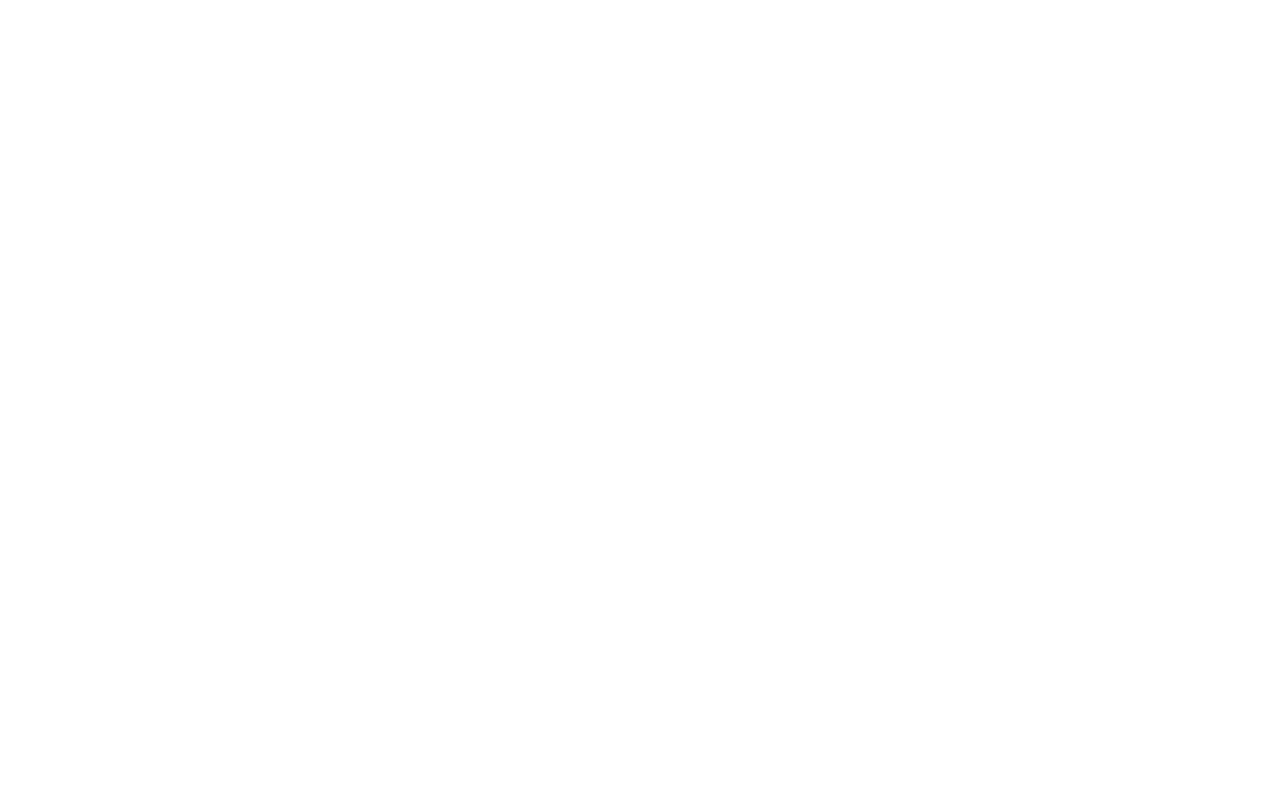
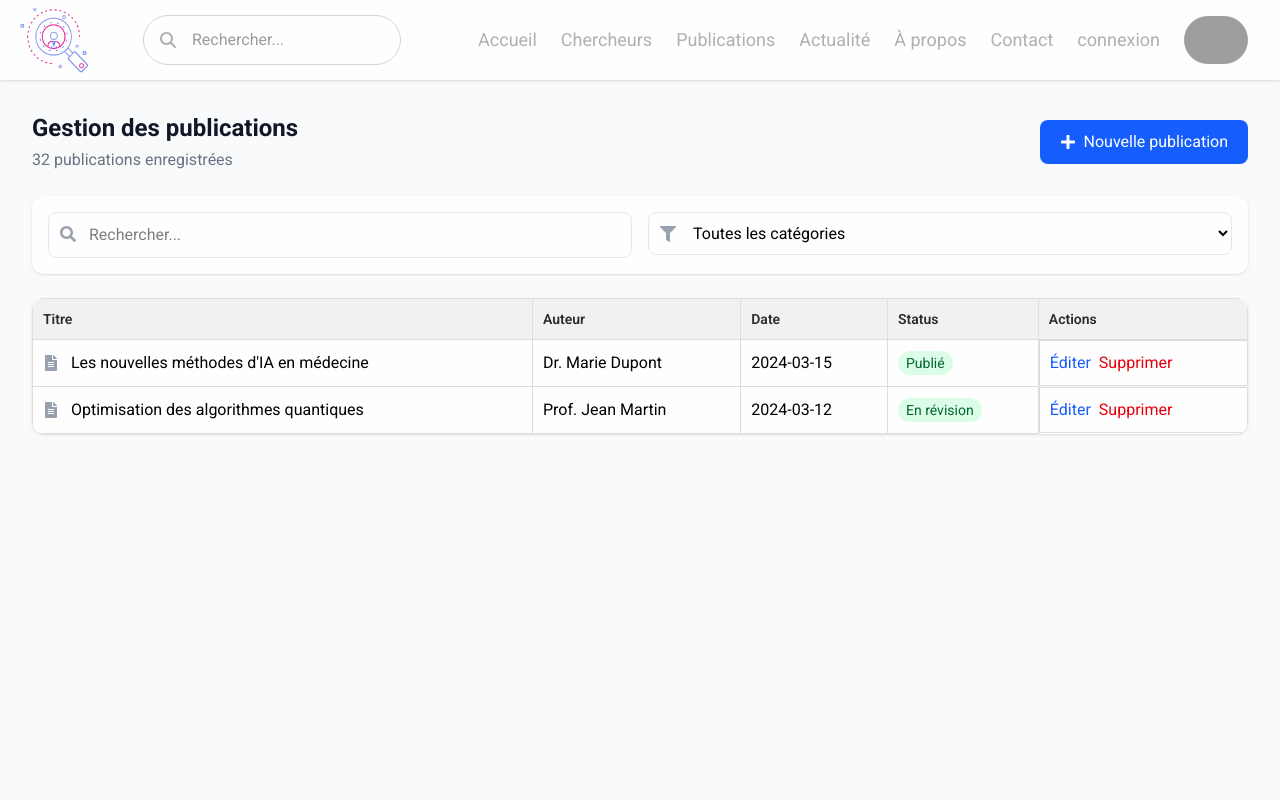
Before and after one commit to Ouassim721/Portail-de-gestion-des-profils-chercheurs, a React (Vite) app in the folder portail-chercheurs-frontend/: page /Publications in a window 1280 px wide. Before the commit this address had no page. Shown: the top 800 px of the page. Built offline with nearby package versions, Linux system fonts and the light colour scheme; grey boxes are pictures that could not be loaded.

Commit message:
Ajout de la fonctionnalité X

```diff
--- a/portail-chercheurs-frontend/src/App.jsx
+++ b/portail-chercheurs-frontend/src/App.jsx
@@ -1,16 +1,23 @@
-import "./index.css";
-import { Routes, Route } from "react-router-dom";
+import "./index.css"; import { Routes, Route } from "react-router-dom";
+
+// Pages publiques
 import Home from "./pages/Home";
 import Chercheurs from "./pages/Chercheurs";
 import Actualite from "./pages/Actualite";
 import Profil from "./pages/Profil";
+import ProfilChercheur from "./components/ProfilChercheur";
 import Layout from "./components/Layout";
-import ProfilChercheur from "./components/ProfilChercheur";
+import Publications from "./pages/Publications";
+
+// Authentification
 import Connexion from "./pages/connexion";
 import AdminConnexion from "./pages/administration/AdminConnexion";
+
+// Administration
 import AdminPage from "./pages/administration/tableau_de_bord";
 import AdminChercheurs from "./pages/administration/AdminChercheurs";
 import CreationChercheur from "./pages/administration/CreationChercheur";
+
 function App() {
   return (
     <>
@@ -20,7 +27,8 @@
           <Route path="chercheurs" element={<Chercheurs />} />
           <Route path="/profil-chercheur/:id" element={<ProfilChercheur />} />
           <Route path="/actualite" element={<Actualite />} />
-          {/* Page De Profil Chercheur */}
+          <Route path="/Publications" element={<Publications />} />
+
           <Route path="/profil" element={<Profil />} />
         </Route>
 
--- a/portail-chercheurs-frontend/src/components/SideMenu.jsx
+++ b/portail-chercheurs-frontend/src/components/SideMenu.jsx
@@ -1,5 +1,6 @@
 import React from 'react';
 import { NavLink } from 'react-router-dom';
+import PropTypes from 'prop-types';
 import {
   FaTachometerAlt,
   FaUser,
@@ -7,10 +8,10 @@
   FaCalendarAlt,
   FaShieldAlt,
   FaCog,
-  FaTimes, // Import de l'icône pour fermer
+  FaTimes,
 } from 'react-icons/fa';
 
-function Sidebar({ isVisible, onClose }) {
+const SideMenu = ({ isVisible, onClose }) => {
   const links = [
     { label: 'Tableau de bord', icon: <FaTachometerAlt />, to: '/tableau_de_bord' },
     { label: 'Chercheurs', icon: <FaUser />, to: '/AdminChercheurs' },
@@ -21,37 +22,45 @@
   ];
 
   return (
-    <div
+    <aside
       className={`fixed top-0 left-0 h-full w-64 bg-white border-r border-gray-200 p-4 shadow-lg transform ${
         isVisible ? 'translate-x-0' : '-translate-x-full'
       } transition-transform duration-300 ease-in-out z-50`}
+      aria-label="Navigation latérale"
     >
-      {/* Bouton de fermeture avec une icône */}
       <button
+        onClick={onClose}
+        aria-label="Fermer le menu"
         className="text-gray-500 hover:text-gray-700 focus:outline-none mb-4"
-        onClick={onClose}
       >
         <FaTimes size={20} />
       </button>
+      <nav>
         <ul className="space-y-2">
-        {links.map((link) => (
-          <li key={link.label} className="rounded-md">
+          {links.map(({ label, icon, to }) => (
+            <li key={label} className="rounded-md">
               <NavLink
-              to={link.to}
+                to={to}
                 className={({ isActive }) =>
-                `flex items-center space-x-2 px-4 py-2 text-gray-700 hover:bg-gray-100 cursor-pointer rounded-md ${
+                  `flex items-center space-x-2 px-4 py-2 text-gray-700 hover:bg-gray-100 rounded-md ${
                     isActive ? 'bg-gray-100 font-bold' : ''
                   }`
                 }
               >
-              {link.icon}
-              <span>{link.label}</span>
+                {icon}
+                <span>{label}</span>
               </NavLink>
             </li>
           ))}
         </ul>
-    </div>
+      </nav>
+    </aside>
   );
-}
+};
 
-export default Sidebar;
+SideMenu.propTypes = {
+  isVisible: PropTypes.bool.isRequired,
+  onClose: PropTypes.func.isRequired,
+};
+
+export default SideMenu;
--- /dev/null
+++ b/portail-chercheurs-frontend/src/pages/Publications.jsx
@@ -0,0 +1,100 @@
+import React from 'react';
+import { FaFileAlt, FaSearch, FaPlus, FaFilter } from 'react-icons/fa';
+
+const PublicationsPage = () => {
+  const publications = [
+    {
+      id: 1,
+      title: "Les nouvelles méthodes d'IA en médecine",
+      author: "Dr. Marie Dupont",
+      date: "2024-03-15",
+      status: "Publié"
+    },
+    {
+      id: 2,
+      title: "Optimisation des algorithmes quantiques",
+      author: "Prof. Jean Martin",
+      date: "2024-03-12",
+      status: "En révision"
+    }
+  ];
+
+  return (
+    <div className="min-h-screen bg-gray-50">
+
+      <main className="max-w-7xl mx-auto p-8">
+        {/* En-tête */}
+        <div className="flex flex-col md:flex-row justify-between items-start md:items-center mb-6">
+          <div className="mb-4 md:mb-0">
+            <h1 className="text-2xl font-bold text-gray-900">Gestion des publications</h1>
+            <p className="text-gray-500 mt-1">32 publications enregistrées</p>
+          </div>
+          <button className="bg-blue-600 hover:bg-blue-700 text-white px-5 py-2.5 rounded-lg flex items-center gap-2">
+            <FaPlus /> Nouvelle publication
+          </button>
+        </div>
+
+        {/* Filtres */}
+        <div className="bg-white rounded-xl shadow-sm p-4 mb-6 flex flex-col sm:flex-row gap-4">
+          <div className="relative flex-1">
+            <FaSearch className="absolute left-3 top-3.5 text-gray-400" />
+            <input
+              type="text"
+              placeholder="Rechercher..."
+              className="w-full pl-10 pr-4 py-2.5 border border-gray-200 rounded-lg"
+            />
+          </div>
+          <div className="relative flex-1">
+            <FaFilter className="absolute left-3 top-3.5 text-gray-400" />
+            <select className="w-full pl-10 pr-4 py-2.5 border border-gray-200 rounded-lg">
+              <option>Toutes les catégories</option>
+              <option>Médecine</option>
+              <option>Informatique</option>
+            </select>
+          </div>
+        </div>
+
+        {/* Liste des publications */}
+        <div className="bg-white rounded-xl shadow-sm overflow-hidden">
+          <table className="w-full">
+            <thead className="bg-gray-50">
+              <tr>
+                <th className="px-6 py-3 text-left text-sm font-semibold text-gray-600">Titre</th>
+
+                <th className="px-6 py-3 text-left text-sm font-semibold text-gray-600">Auteur</th>
+                <th className="px-6 py-3 text-left text-sm font-semibold text-gray-600">Date</th>
+                <th className="px-6 py-3 text-left text-sm font-semibold text-gray-600">Status</th>
+                <th className="px-6 py-3 text-left text-sm font-semibold text-gray-600">Actions</th>
+              </tr>
+            </thead>
+            <tbody>
+              {publications.map((pub) => (
+                <tr key={pub.id} className="border-t border-gray-100 hover:bg-gray-50">
+                  <td className="px-6 py-4">
+                    <div className="flex items-center gap-3">
+                      <FaFileAlt className="text-gray-400" />
+                      {pub.title}
+                    </div>
+                  </td>
+                  <td className="px-6 py-4">{pub.author}</td>
+                  <td className="px-6 py-4">{pub.date}</td>
+                  <td className="px-6 py-4">
+  <span className="px-2 py-1 text-sm rounded-full bg-green-100 text-green-800">
+    {pub.status}
+  </span>
+                  </td>
+                  <td className="px-6 py-4 flex gap-2">
+                    <button className="text-blue-600 hover:text-blue-700">Éditer</button>
+                    <button className="text-red-600 hover:text-red-700">Supprimer</button>
+                  </td>
+                </tr>
+              ))}
+            </tbody>
+          </table>
+        </div>
+      </main>
+    </div>
+  );
+};
+
+export default PublicationsPage;
--- a/portail-chercheurs-frontend/src/pages/connexion.jsx
+++ b/portail-chercheurs-frontend/src/pages/connexion.jsx
@@ -1,4 +1,5 @@
 import React, { useState } from "react";
+import { FaEye, FaEyeSlash } from "react-icons/fa";
 import Button from "../components/Button";
 import connexionImg from "../assets/connexion.png";
 
@@ -76,9 +77,9 @@
                 <button
                   type="button"
                   onClick={() => setShowPassword(!showPassword)}
-                  className="absolute right-3 top-3 text-gray-500 hover:text-blue-600"
+                  className="absolute right-3 top-3 text-gray-500 hover:text-blue-600 focus:outline-none"
                 >
-                  {showPassword ? "🔒" : "👁️"}
+                  {showPassword ? <FaEyeSlash size={20} /> : <FaEye size={20} />}
                 </button>
               </div>
             </div>
```
Lines whose indentation alone changed are shown as unchanged.
